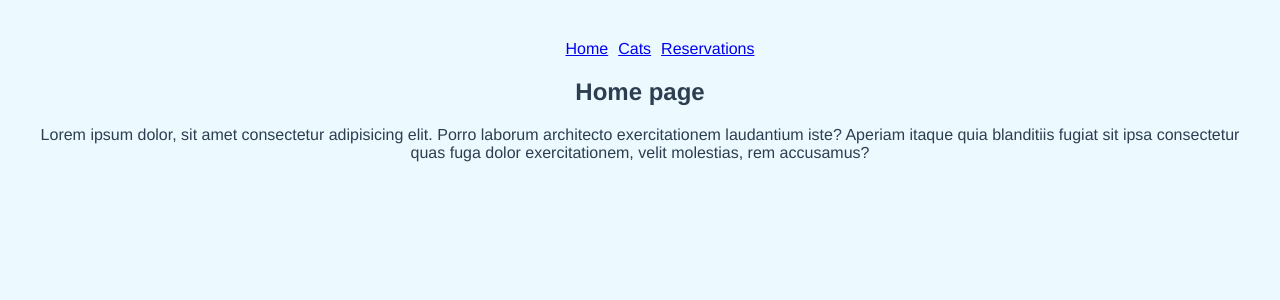
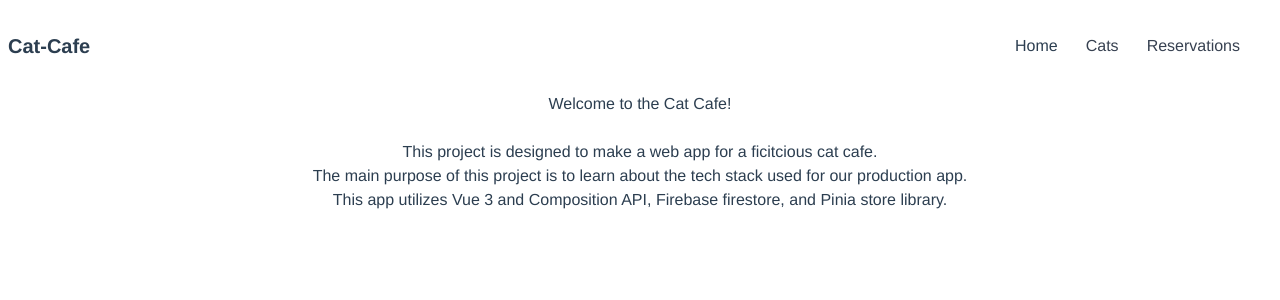
Before and after one commit to Robert-Griffin/Cat-Cafe, a Vue app: page / in a window 1280 px wide. Shown: the top 300 px of the page. Built offline with nearby package versions, Linux system fonts and the light colour scheme; no server answers.

Commit message:
added css

```diff
--- a/src/components/CatComponent.vue
+++ b/src/components/CatComponent.vue
@@ -1,11 +1,9 @@
 <template>
-    <div class="card">
-        <div class="card_image">
-            <img :src="cat.imgUrl" alt="Picture of cat" />
-        </div>
-        <div class="card_content">
-            <h3 class="card_title">{{ cat.name }}</h3>
-            <p class="card_text">{{ cat.description }}</p>
+    <div class="max-w-sm m-5 bg-white border border-gray-200 rounded-lg shadow-md">
+        <img class="object-cover rounded-t-lg w-96 h-96" :src="cat.imgUrl" alt="Picture of cat" />
+        <div class="h-40 p-5">
+            <h3 class="mb-2 text-2xl font-bold tracking-tight text-gray-900">{{ cat.name }}</h3>
+            <p class="mb-3 font-normal text-gray-700">{{ cat.description }}</p>
         </div>
     </div>
 </template>
@@ -18,42 +16,4 @@ defineProps<{
 }>()
 </script>
 
-<style>
-.card {
-    background-color: white;
-    border-radius: 0.25rem;
-    box-shadow: 0 20px 40px -14px rgba(0, 0, 0, 0.25);
-    display: flex;
-    flex-direction: column;
-    overflow: hidden;
-    margin: 50px 25px;
-}
-
-.card_content {
-    padding: 1rem;
-    background: linear-gradient(to bottom left, #ef8d9c 40%, #ffc39e 100%);
-}
-
-.card_title {
-    color: #ffffff;
-    font-size: 1.1rem;
-    font-weight: 700;
-    letter-spacing: 1px;
-    text-transform: capitalize;
-    margin: 0px;
-}
-
-.card_text {
-    color: #ffffff;
-    font-size: 0.875rem;
-    line-height: 1.5;
-    margin-bottom: 1.25rem;
-    font-weight: 400;
-}
-
-.card_image {
-    height: auto;
-    max-width: 100%;
-    vertical-align: middle;
-}
-</style>
+<style></style>
--- a/src/components/InputRadio.vue
+++ b/src/components/InputRadio.vue
@@ -1,13 +1,14 @@
 <template>
-    <div>
+    <div class="flex w-24">
         <label>{{ timeLabel }}</label>
         <input
+            class="ml-auto"
             name="timeslot"
             type="radio"
             :value="hours"
-            @click="$emit('update:modelValue', hours)"
             :disabled="disabledTimeslot"
             :checked="isChecked"
+            @click="$emit('update:modelValue', hours)"
         />
     </div>
 </template>
--- a/src/components/NavBar.vue
+++ b/src/components/NavBar.vue
@@ -1,21 +1,34 @@
 <template>
-    <nav class="navbar">
-        <div class="navbar-container">
-            <ul class="list">
-                <li v-for="route in routeLinks" :key="route.path">
-                    <router-link :to="{ name: route.path }">{{ route.label }}</router-link>
-                </li>
-            </ul>
+    <nav class="border-gray-200 px-2 py-2.5 rounded">
+        <div class="container flex flex-row justify-between mx-auto">
+            <div id="navbar-default" class="flex w-full">
+                <span class="self-center text-xl font-semibold whitespace-nowrap">Cat-Cafe</span>
+                <ul class="flex self-end p-4 ml-auto rounded-lg">
+                    <li>
+                        <router-link
+                            class="block py-2 pl-3 pr-4 rounded hover:bg-blue-100"
+                            aria-current="page"
+                            :to="{ name: 'home' }"
+                        >
+                            Home</router-link
+                        >
+                    </li>
+                    <li v-for="route in routeLinks" :key="route.path">
+                        <router-link
+                            class="block py-2 pl-3 pr-4 text-gray-700 rounded hover:bg-blue-100"
+                            :to="{ name: route.path }"
+                        >
+                            {{ route.label }}</router-link
+                        >
+                    </li>
+                </ul>
+            </div>
         </div>
     </nav>
 </template>
 
 <script setup lang="ts">
 const routeLinks = [
-    {
-        path: 'home',
-        label: 'Home',
-    },
     {
         path: 'cats',
         label: 'Cats',
@@ -27,9 +40,4 @@ const routeLinks = [
 ]
 </script>
 
-<style>
-.list li {
-    display: inline;
-    padding: 5px;
-}
-</style>
+<style></style>
--- a/src/main.ts
+++ b/src/main.ts
@@ -3,5 +3,6 @@ import App from './App.vue'
 import { createPinia } from 'pinia'
 import router from './router'
 import '@vuepic/vue-datepicker/dist/main.css'
+import './assets/style.css'
 
 createApp(App).use(createPinia()).use(router).mount('#app')
--- a/src/views/CatsView.vue
+++ b/src/views/CatsView.vue
@@ -1,8 +1,8 @@
 <template>
     <div class="catCompoContainer">
-        <h1>List of Cats</h1>
-        <ul class="cardsList">
-            <div class="catCard" v-for="cat in cats" :key="cat.id">
+        <h1>Our furry friends</h1>
+        <ul class="flex flex-wrap justify-center w-full">
+            <div v-for="cat in cats" :key="cat.id" class="catCard">
                 <li class="card_item">
                     <div>
                         <CatComponent :cat="cat" />
@@ -25,57 +25,4 @@ store.getCats()
 const cats = storeRefs.cats
 </script>
 
-<style>
-*,
-*::before,
-*::after {
-    box-sizing: border-box;
-}
-
-html {
-    background-color: #ecf9ff;
-}
-
-body {
-    color: #272727;
-    font-family: 'Quicksand', serif;
-    font-style: normal;
-    font-weight: 400;
-    letter-spacing: 0;
-    padding: 1rem;
-}
-
-.main {
-    max-width: 1200px;
-    margin: 0 auto;
-}
-
-h1 {
-    font-size: 24px;
-    font-weight: 400;
-    text-align: center;
-}
-.cardsList {
-    display: flex;
-    flex-wrap: wrap;
-    list-style: none;
-    margin: 0;
-    padding: 0;
-}
-
-.cards_item {
-    display: flex;
-    padding: 1rem;
-}
-@media (min-width: 40rem) {
-    .cards_item {
-        width: 50%;
-    }
-}
-
-@media (min-width: 56rem) {
-    .cards_item {
-        width: 33.3333%;
-    }
-}
-</style>
+<style></style>
--- a/src/views/HomeView.vue
+++ b/src/views/HomeView.vue
@@ -1,12 +1,13 @@
 <template>
     <div>
-        <h2>Home page</h2>
-        <p>
-            Lorem ipsum dolor, sit amet consectetur adipisicing elit. Porro laborum architecto exercitationem laudantium
-            iste? Aperiam itaque quia blanditiis fugiat sit ipsa consectetur quas fuga dolor exercitationem, velit
-            molestias, rem accusamus?
-        </p>
+        <h3>Welcome to the Cat Cafe!</h3>
+        <br />
+        <p>This project is designed to make a web app for a ficitcious cat cafe.</p>
+        <p>The main purpose of this project is to learn about the tech stack used for our production app.</p>
+        <p>This app utilizes Vue 3 and Composition API, Firebase firestore, and Pinia store library.</p>
     </div>
 </template>
 
 <script setup lang="ts"></script>
+
+<style></style>
--- a/src/views/ReservationsView.vue
+++ b/src/views/ReservationsView.vue
@@ -1,45 +1,55 @@
 <template>
-    <div class="aboutReservations">
-        <h3>How our reservations work</h3>
-        <p>
-            Lorem ipsum dolor sit amet consectetur adipisicing elit. Consequuntur pariatur velit ex facilis magnam
-            impedit laborum fugit sequi veniam! Eum enim sunt nemo repudiandae dolor.
-        </p>
+    <div class="openReservations">
+        <h1>Create Reservation</h1>
+        <br />
+        <div class="flex flex-col">
+            <div class="">
+                <label>First Name:</label>
+                <input
+                    v-model="firstName"
+                    class="min-w-0 p-1 ml-1 mr-1 text-right bg-gray-200 rounded"
+                    type="text"
+                    placeholder="Bob"
+                />
+
+                <label class="ml-3">Last Name:</label>
+                <input
+                    v-model="lastName"
+                    class="min-w-0 p-1 ml-1 mr-1 text-right bg-gray-200 rounded"
+                    type="text"
+                    placeholder="Smith"
+                />
+
+                <label class="ml-3">Phone Number:</label>
+                <input
+                    v-model="phoneNumber"
+                    class="min-w-0 p-1 ml-1 mr-1 text-right bg-gray-200 rounded"
+                    type="text"
+                    placeholder="(555)-123-4567"
+                />
+
+                <label class="ml-3">Email:</label>
+                <input
+                    v-model="email"
+                    class="min-w-0 p-1 ml-1 mr-1 text-right bg-gray-200 rounded"
+                    type="email"
+                    placeholder="Bsmith@domain.com"
+                />
             </div>
-    <div class="openReservations">
-        <h4>Open Reservations</h4>
-        <p>
-            Lorem ipsum dolor sit amet consectetur adipisicing elit. Distinctio odio, eligendi blanditiis consequuntur,
-            nulla modi ratione fugit ducimus eveniet itaque exercitationem?
-        </p>
-        <br />
-        <div>
-            <div>
+            <div class="flex justify-center m-8">
                 <DatePicker
                     v-model="date"
+                    class="pr-10"
                     :clearable="false"
                     :enable-time-picker="false"
-                    :format-date-to-string="formatDateToString"
                     :min-date="new Date()"
                     inline
-                    text-input
-                    inline-with-input
+                    hide-input-icon
                     auto-apply
                     @update:model-value="handleDateUpdate"
                 ></DatePicker>
-            </div>
-            <label>First Name:</label>
-            <input v-model="firstName" type="text" required placeholder="Bob" />
 
-            <label>Last Name:</label>
-            <input v-model="lastName" type="text" required placeholder="Smith" />
-
-            <label>Phone Number:</label>
-            <input v-model="phoneNumber" type="text" required placeholder="(555)-123-4567" />
-
-            <label>Email:</label>
-            <input v-model="email" type="email" required placeholder="Bsmith@domain.com" />
-            <div>
+                <div class="pl-10">
                     <ul>
                         <li v-for="timeslot in timeSlotOptions" :key="timeslot.startTime">
                             <InputRadio
@@ -51,9 +61,11 @@
                         </li>
                     </ul>
                 </div>
-
+            </div>
             <div>
-                <button @click="createReservation">Create Reservation</button>
+                <button class="p-2 font-bold text-white bg-blue-700 rounded" @click="createReservation">
+                    Create Reservation
+                </button>
             </div>
         </div>
     </div>
@@ -83,12 +95,12 @@ onMounted(async () => {
 
 const updateTimeslotOptions = async () => {
     timeSlotOptions.value = await Promise.all(
-        timeslots.map(async (value: ITimeslot) => {
+        timeslots.map(async (timeslotValue: ITimeslot) => {
             const dateWithReservationTime = new Date(date.value.toDateString())
-            dateWithReservationTime.setHours(value.startTime)
+            dateWithReservationTime.setHours(timeslotValue.startTime)
             const existingReservation = await store.fetchReservationsByDate(dateWithReservationTime, collection)
             return {
-                ...value,
+                ...timeslotValue,
                 disabled: existingReservation.length > 0,
             }
         })
@@ -112,13 +124,6 @@ const handleDateUpdate = async () => {
     console.log('handleDateUpdate is happening', date.value)
 
     await updateTimeslotOptions()
-}
-
-const formatDateToString = (date: Date): string => {
-    const day = date.getDate()
-    const month = date.getMonth() + 1
-    const year = date.getFullYear()
-    return `${month}/${day}/${year}`
 }
 
 const createReservation = () => {
@@ -149,8 +154,4 @@ const clearForm = () => {
 }
 </script>
 
-<style>
-ul {
-    list-style: none;
-}
-</style>
+<style></style>
```
Lines whose indentation alone changed are shown as unchanged.
